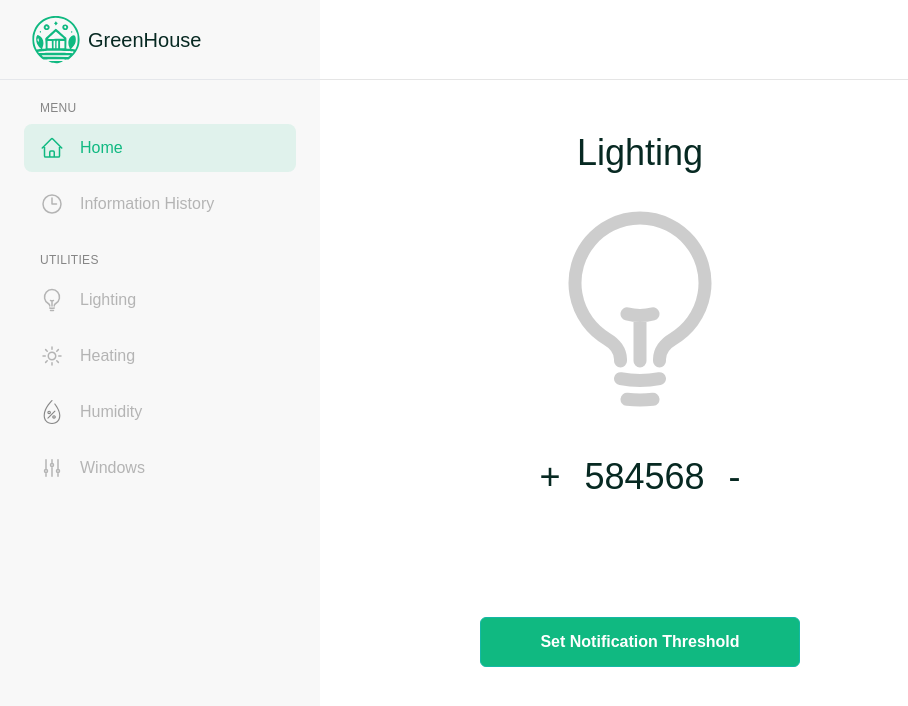
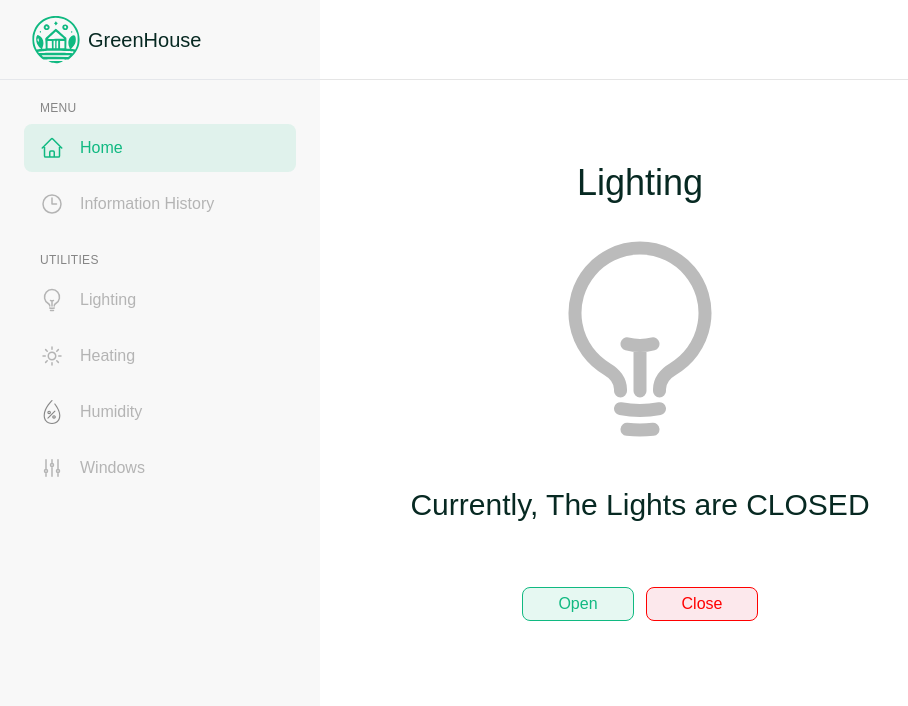
Before and after one commit to sMarekus/green-house-dashboard, a React (Create React App) app: page /lighting in a window 1280 px wide. Shown: the top 706 px of the page, without its empty margins (0-908 px from the left). Built offline with nearby package versions, Linux system fonts and the light colour scheme; sample sign-in values are in the browser's storage.

Commit message:
SEP-127: Lighting page updated

```diff
--- a/src/pages/Lighting/Lighting.tsx
+++ b/src/pages/Lighting/Lighting.tsx
@@ -1,34 +1,40 @@
-import React,{useState} from 'react';
-import ThresholdButton from '../../components/ThresholdButton';
+import React, { useState } from 'react';
 import LightBulbIcon from '../../components/Icons/LightBulb';
-import ThresholdModal from '../../components/ThresholdModal';
+import { Button } from 'primereact/button';
 
 const Lighting: React.FC = () => {
-    const [visible, setVisible] = useState(false);
+    const [isOpen, setIsOpen] = useState(false);
 
-    const handleConfirm = () => {
-        // Logic for setting up threshold
-        setVisible(false);
+    const handleOpen = () => {
+        setIsOpen(true);
     };
+
+    const handleClose = () => {
+        setIsOpen(false);
+    };
+
     return (
         <div className="flex flex-col items-center justify-center h-screen">
             <h1 className='font-pt_sans_arrow text-secondary text-3xl md:text-3xl xl:text-4xl 2xl:text-5xl mb-8'>Lighting</h1>
             <div className="mb-5">
-                <LightBulbIcon className="w-52 h-52" color='#BBBB' />
+                <LightBulbIcon className="w-52 h-52" color={isOpen ? '#10B981' : '#BBBBBB'} />
             </div>
-            <div className="flex items-center mb-24 font-pt_sans_arrow text-secondary text-3xl md:text-3xl xl:text-4xl 2xl:text-5xl">
-                <button className="bg-none">+</button>
-                <p className='mx-6 my-6'>584568</p>
-                <button className="bg-none">-</button>
+            <div className="flex items-center mb-6 font-pt_sans_arrow text-secondary text-xl md:text-2xl xl:text-3xl 2xl:text-4xl text-center px-4">
+                <p className='mx-6 my-6'>Currently, The Lights are {isOpen ? 'OPEN' : 'CLOSED'}</p>
             </div>
-            <div className="w-full md:w-80 px-4 md:px-0">
-                <ThresholdButton label="Set Notification Threshold" onClick={() => setVisible(true)} />
-                <ThresholdModal
-                    visible={visible}
-                    onHide={() => setVisible(false)}
-                    placeholder="Set Maximum Lighting Level"
-                    onConfirm={handleConfirm}
-                />
+            <div className='flex rounded-b-lg gap-x-2 md:gap-x-4 lg:gap-x-2 xl:gap-x-3 2xl:gap-x-4 p-4 lg:p-3 xl:p-4'>
+                <button
+                    className='font-pt_sans border-primary text-primary bg-[#10b9811a] border md:text-base lg:text-sm xl:text-base py-1 2xl:py-1.5 w-20 md:w-28 lg:w-24 xl:w-28 2xl:w-32 rounded-lg lg:rounded-md xl:rounded-lg'
+                    onClick={handleOpen}
+                >
+                    Open
+                </button>
+                <button
+                    className='font-pt_sans border-[#FF0000] text-[#FF0000] bg-[#e11d481a] border md:text-base lg:text-sm xl:text-base py-1 2xl:py-1.5 w-20 md:w-28 lg:w-24 xl:w-28 2xl:w-32 rounded-lg lg:rounded-md xl:rounded-lg'
+                    onClick={handleClose}
+                >
+                    Close
+                </button>
             </div>
         </div>
     );
```
